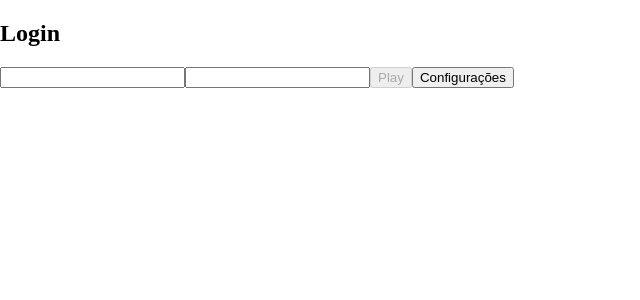
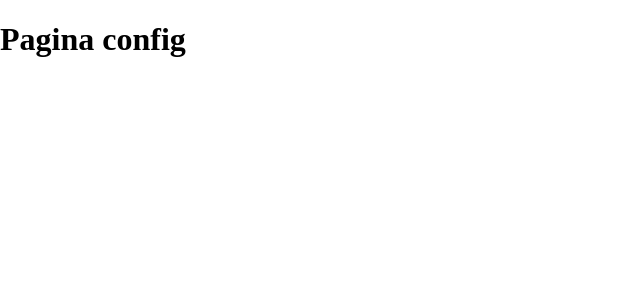
Before and after one commit to proandremelo/Trivia, a React (Create React App) app: page /config in a window 1280 px wide. Shown: the top 300 px of the page, without its empty margins (0-640 px from the left). Built offline with nearby package versions, Linux system fonts and the light colour scheme.

Commit message:
requisito 3 feito com lint

```diff
--- a/src/App.js
+++ b/src/App.js
@@ -3,11 +3,13 @@ import { Switch, Route } from 'react-router-dom';
 import './App.css';
 
 import Login from './pages/Login';
+import Config from './pages/Config';
 
 export default function App() {
   return (
     <Switch>
-      <Route path="/" component={ Login } />
+      <Route exact path="/" component={ Login } />
+      <Route exact path="/config" component={ Config } />
     </Switch>
   );
 }
--- /dev/null
+++ b/src/pages/Config.jsx
@@ -0,0 +1,13 @@
+import React from 'react';
+
+import { connect } from 'react-redux';
+
+class Config extends React.Component {
+  render() {
+    return (
+      <h1 data-testid="settings-title"> Pagina config</h1>
+    );
+  }
+}
+
+export default connect()(Config);
--- a/src/pages/Login.jsx
+++ b/src/pages/Login.jsx
@@ -1,4 +1,5 @@
 import React from 'react';
+import { Link } from 'react-router-dom';
 
 const { connect } = require('react-redux');
 
@@ -8,6 +9,11 @@ class Login extends React.Component {
     name: '',
     email: '',
   };
+
+  // handleClick = () => {
+  //   const { history } = this.props;
+  //   history.push('/config');
+  // };
 
   handleChange = ({ target }) => {
     const { name, value } = target;
@@ -50,9 +56,17 @@ class Login extends React.Component {
           >
             Play
           </button>
-          <button type="button">
-            Configurações
-          </button>
+
+          <Link to="/config">
+            <button
+              type="button"
+              data-testid="btn-settings"
+            // onClick={ this.handleClick }
+            >
+
+              Configurações
+            </button>
+          </Link>
         </form>
       </section>
     );
```
